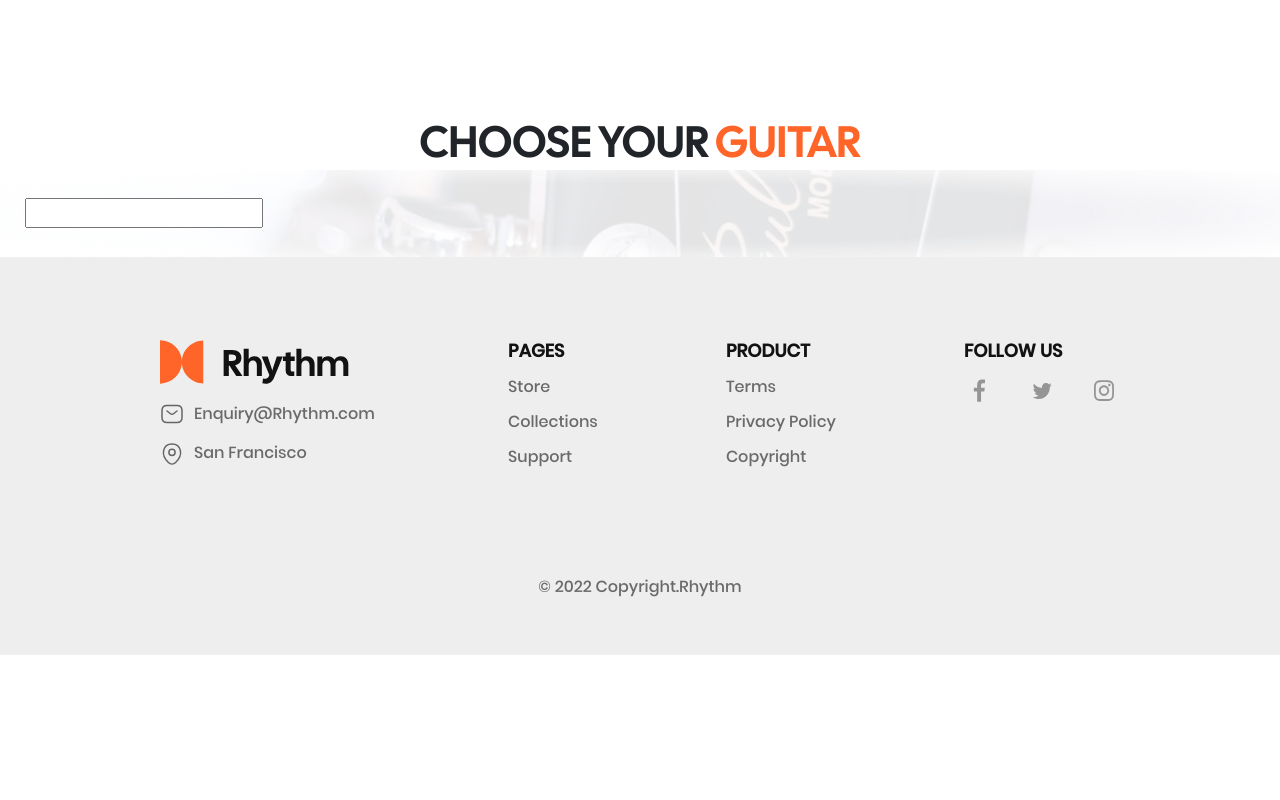
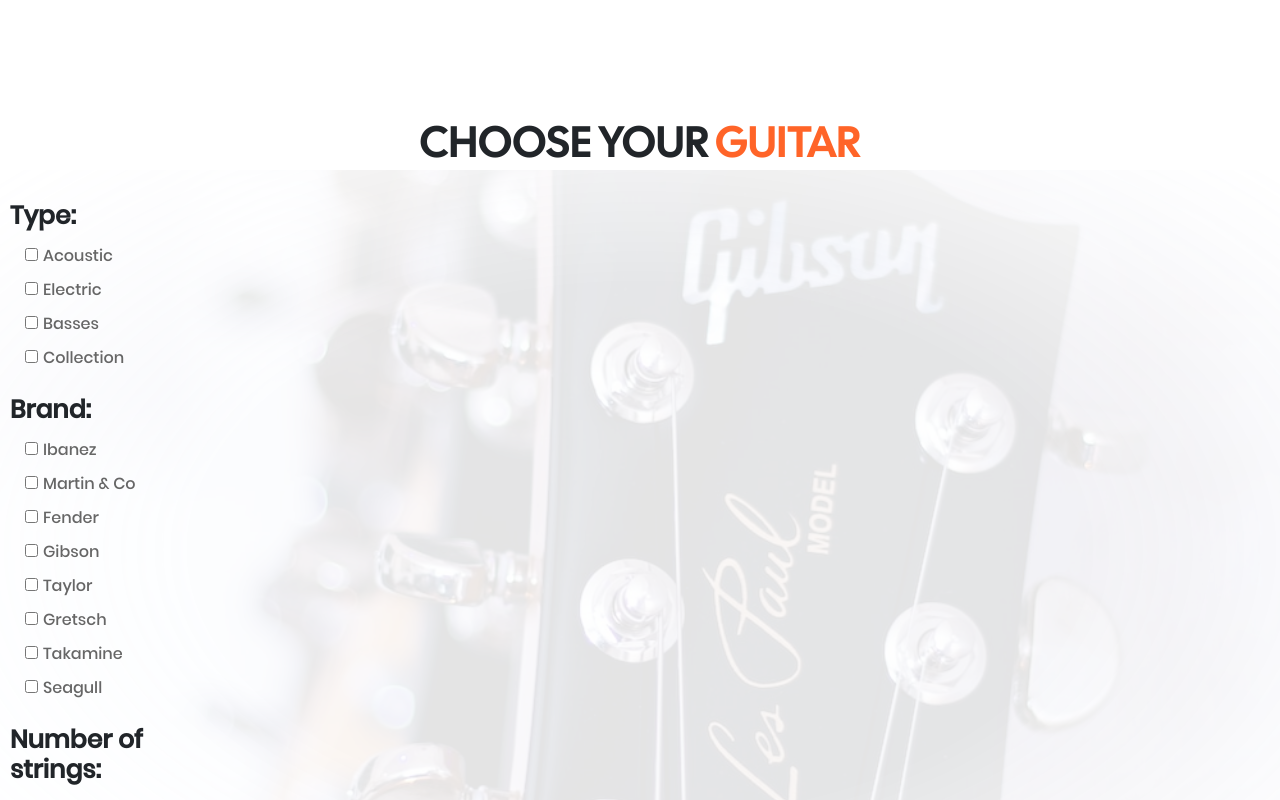
Before and after one commit to ragnegor/shop-online, a React (Create React App) app: page /shop-online/storecatalog in a window 1280 px wide. Shown: the part 800-1600 px from the top of the page. Before the commit the page ends 1455 px from the top, so only its background shows below. Built offline with nearby package versions, Linux system fonts and the light colour scheme.

Commit message:
refactoring code

```diff
--- a/src/App.js
+++ b/src/App.js
@@ -7,6 +7,7 @@
 import {Route, Routes} from "react-router-dom";
 import StoreCatalog from "./Components/Pages/StoreCatalog/StoreCatalog";
 import dataCatalog from "./data/dataCatalog";
+import dataAllGuitars from "./data/dataAllGuitars";
 
 
 function App() {
@@ -15,7 +16,9 @@
       <Header data={data.header}/>
       <Routes>
         <Route path="/shop-online" element={<Main data={data.main}/>}/>
-        <Route path="/shop-online/storecatalog" element={<StoreCatalog data={dataCatalog}/>}/>
+        <Route path="/shop-online/storecatalog" element={<StoreCatalog data={dataCatalog.filters}
+                                                                       dataGuitars={dataAllGuitars}
+        />}/>
       </Routes>
       <Footer data={data.footer}/>
     </div>
--- a/src/Components/Footer/Footer.jsx
+++ b/src/Components/Footer/Footer.jsx
@@ -1,5 +1,6 @@
 import React from "react";
 import style from "./Footer.module.css";
+import {Link} from "react-router-dom";
 
 
 function Footer (props) {
@@ -7,7 +8,7 @@
     <footer className={style.footer}>
       <div className={style.container}>
         <div className={style.contacts}>
-          <a href={props.data.contacts.logo.link}><img src={props.data.contacts.logo.picture} alt={props.data.contacts.logo.alt}/></a>
+          <Link to={props.data.contacts.logo.link}><img src={props.data.contacts.logo.picture} alt={props.data.contacts.logo.alt}/></Link>
           <a href={props.data.contacts.email.link}><img src={props.data.contacts.email.icon} alt={props.data.contacts.email.alt}/>{props.data.contacts.email.mail}</a>
           <a href={props.data.contacts.location.link}><img src={props.data.contacts.location.icon} alt={props.data.contacts.location.alt}/>{props.data.contacts.location.city}</a>
         </div>
--- a/src/Components/Pages/StoreCatalog/Filters/Filters.jsx
+++ b/src/Components/Pages/StoreCatalog/Filters/Filters.jsx
@@ -3,12 +3,17 @@
 import FilterComponent from "./FilterComponent/FilterComponent";
 
 function Filters(props) {
-  console.log(props)
   return (
     <div className={style.filters}>
-      <FilterComponent filter={props.filters}
-                       header={props.filters.header}
-      />
+      {
+        props.filters.map(f =>
+          <FilterComponent
+                          key={f.header}
+                          filter={f.checkBoxes}
+                          header={f.header}
+          />
+        )
+      }
     </div>
   )
 }
--- a/src/Components/Pages/StoreCatalog/StoreCatalog.jsx
+++ b/src/Components/Pages/StoreCatalog/StoreCatalog.jsx
@@ -2,14 +2,15 @@
 import style from "./StoreCatalog.module.css";
 import Filters from "./Filters/Filters";
 
+
 function StoreCatalog (props) {
-  console.log(props)
   return (
     <div className={style.store}>
       <h2>CHOOSE YOUR <span>GUITAR</span></h2>
-
-      <Filters filters={props.data}/>
-
+      <div className={style.catalog}>
+        <Filters filters={props.data}/>
+        {/*<Products data={props.dataGuitars}/>*/}
+      </div>
     </div>
   )
 }
--- a/src/Components/Pages/StoreCatalog/StoreCatalog.module.css
+++ b/src/Components/Pages/StoreCatalog/StoreCatalog.module.css
@@ -1,6 +1,9 @@
 .store {
   position: relative;
-  display: block;
+}
+
+.catalog {
+  display: flex;
 }
 
 .store::after {
--- a/src/data/data.js
+++ b/src/data/data.js
@@ -116,7 +116,7 @@
   footer: {
     contacts: {
       logo: {
-        link: "#",
+        link: "/shop-online",
         picture: logoShop,
         alt: "logo"
       },
--- /dev/null
+++ b/src/data/dataAllGuitars.js
@@ -0,0 +1,32 @@
+import lesPaul from "../assets/img/products/productOnBoard/TheEssentialLesPaul.svg";
+import J45 from "../assets/img/products/productOnBoard/J-45Standard.svg";
+import Hummingbird from "../assets/img/products/productOnBoard/HummingbirdStandard.svg";
+import ActivePrecisionBassPHV from "../assets/img/products/productBestSalle/ActivePrecision Bass®PHV.svg";
+import RedondoSpecial from "../assets/img/products/productBestSalle/RedondoSpecial.svg";
+import ProfessionalIIStratocaster from "../assets/img/products/productBestSalle/ProfessionalIIStratocaster®.svg";
+
+
+const dataAllGuitars = {
+  allGuitars: [
+    {
+      header: "onBoard",
+      guitars: [
+        {"id": 1, "title": "The Essential Les Paul", "price": 1299, "image": lesPaul, "alt": "lesPaul"},
+        {"id": 2, "title": "J-45 Standard", "price": 1699, "image": J45, "alt": "J-45 Standard"},
+        {"id": 3, "title": "Hummingbird Standard", "price": 2099, "image": Hummingbird, "alt": "Hummingbird Standard"},
+      ]
+    },
+
+    {
+      header: "bestSale",
+      guitars: [
+        {"id":1, "title":"Active Precision Bass® PH V", "price":4199, "image": ActivePrecisionBassPHV},
+        {"id":2, "title":"Redondo Special", "price":2800, "image": RedondoSpecial},
+        {"id":3, "title":"Professional II Stratocaster®", "price":3199, "image": ProfessionalIIStratocaster},
+      ]
+    },
+  ]
+}
+
+
+export default dataAllGuitars;
--- a/src/data/dataCatalog.js
+++ b/src/data/dataCatalog.js
@@ -2,8 +2,7 @@
 
 
 
-const dataCatalog = [
-  {
+const dataCatalog = {
     filters: [
       {
         header: "Type:",
@@ -38,39 +37,6 @@
         ]
       },
     ]
-  }
-
-    // filterType: {
-    //   header: "Type:",
-    //   checkBoxes: [
-    //     {"inputType": "checkbox", "id": "check1", "htmlFor": "check1", "item": "Acoustic"},
-    //     {"inputType": "checkbox", "id": "check2", "htmlFor": "check2", "item": "Electric"},
-    //     {"inputType": "checkbox", "id": "check3", "htmlFor": "check3", "item": "Basses"},
-    //     {"inputType": "checkbox", "id": "check4", "htmlFor": "check4", "item": "Collection"},
-    //   ]
-    // },
-    // filterBrand: {
-    //   header: "Brand:",
-    //   checkBoxes: [
-    //     {"inputType": "checkbox", "id": "check5", "htmlFor": "check5", "item": "Ibanez"},
-    //     {"inputType": "checkbox", "id": "check6", "htmlFor": "check6", "item": "Martin & Co"},
-    //     {"inputType": "checkbox", "id": "check7", "htmlFor": "check7", "item": "Fender"},
-    //     {"inputType": "checkbox", "id": "check8", "htmlFor": "check8", "item": "Gibson"},
-    //     {"inputType": "checkbox", "id": "check9", "htmlFor": "check9", "item": "Taylor"},
-    //     {"inputType": "checkbox", "id": "check10", "htmlFor": "check10", "item": "Gretsch"},
-    //     {"inputType": "checkbox", "id": "check11", "htmlFor": "check11", "item": "Takamine"},
-    //     {"inputType": "checkbox", "id": "check12", "htmlFor": "check12", "item": "Seagull"},
-    //   ]
-    // },
-    // filterStrings: {
-    //   header: "Number of strings:",
-    //   checkBoxes: [
-    //     {"inputType": "checkbox", "id": "check13", "htmlFor": "check13", "item": "4"},
-    //     {"inputType": "checkbox", "id": "check14", "htmlFor": "check14", "item": "5"},
-    //     {"inputType": "checkbox", "id": "check15", "htmlFor": "check15", "item": "6"},
-    //     {"inputType": "checkbox", "id": "check16", "htmlFor": "check16", "item": "7"},
-    //   ]
-    // },
-  ]
+}
 
 export default dataCatalog;
```
Also changed, not shown: src/Components/Pages/StoreCatalog/Products/Products.jsx (added, +26 -0 lines), src/Components/Pages/StoreCatalog/Products/Products.module.css (added).
